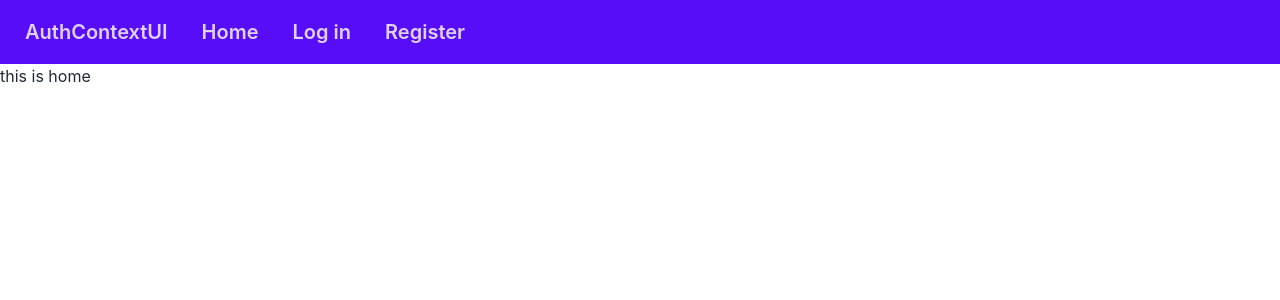
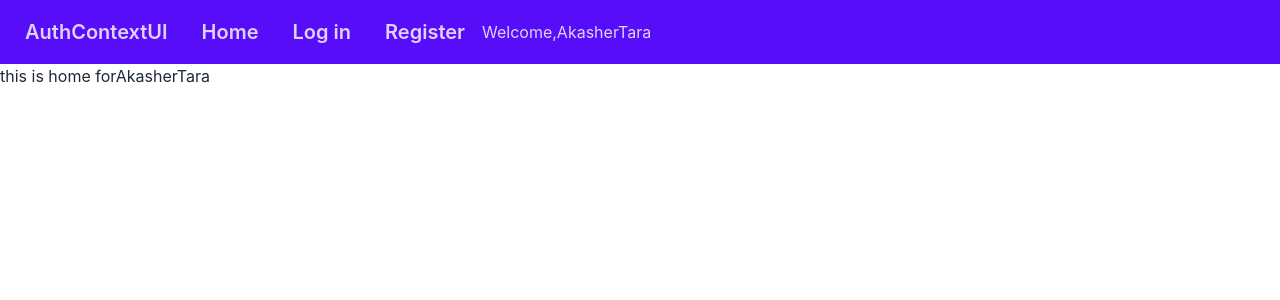
Before and after one commit to eqram1/auth-router-context-app, a React (Create React App) app: page / in a window 1280 px wide. Shown: the top 300 px of the page. Built offline with nearby package versions, Linux system fonts and the light colour scheme.

Commit message:
create user context for shared authentication &Aacces context value from anywhere inside the app

```diff
--- a/src/components/Header.js
+++ b/src/components/Header.js
@@ -1,8 +1,11 @@
-import React from 'react';
+import React, { useContext } from 'react';
 import { Link } from 'react-router-dom';
+import { AuthContext } from '../contexts/UserContext';
 
 
 const Header = () => {
+    const { user } = useContext(AuthContext);
+    console.log('context', user);
     return (
         <div>
             <div className="navbar bg-primary text-primary-content">
@@ -10,6 +13,7 @@
                 <Link className="btn btn-ghost normal-case text-xl" to='/'>Home</Link>
                 <Link className="btn btn-ghost normal-case text-xl" to='/login'>Log in</Link>
                 <Link className="btn btn-ghost normal-case text-xl" to='/register'>Register</Link>
+                {user?.displayName && <span>Welcome,{user.displayName}</span>}
             </div>
         </div>
     );
--- a/src/components/Home.js
+++ b/src/components/Home.js
@@ -1,9 +1,11 @@
-import React from 'react';
+import React, { useContext } from 'react';
+import { AuthContext } from '../contexts/UserContext';
 
 const Home = () => {
+    const { user } = useContext(AuthContext)
     return (
         <div>
-            <h2>this is home</h2>
+            <h2>this is home for{user?.displayName}</h2>
         </div>
     );
 };
--- /dev/null
+++ b/src/contexts/UserContext.js
@@ -0,0 +1,18 @@
+import React, { createContext, useState } from 'react';
+import { getAuth } from 'firebase/auth';
+import app from '../firebase/firebase.config';
+
+export const AuthContext = createContext();
+
+const auth = getAuth(app)
+const UserContext = ({ children }) => {
+    const [user, setUser] = useState({ displayName: 'AkasherTara' })
+    const authInfo = { user: user }
+    return (
+        <AuthContext.Provider value={authInfo}>
+            {children}
+        </AuthContext.Provider>
+    );
+};
+
+export default UserContext;
--- /dev/null
+++ b/src/firebase/firebase.config.js
@@ -0,0 +1,18 @@
+// Import the functions you need from the SDKs you need
+import { initializeApp } from "firebase/app";
+// TODO: Add SDKs for Firebase products that you want to use
+// https://firebase.google.com/docs/web/setup#available-libraries
+
+// Your web app's Firebase configuration
+const firebaseConfig = {
+    apiKey: "AIzaSyDJZcp42rnyTt45ywj_D-BH4r6vPQsFkXc",
+    authDomain: "auth-router-context-813b2.firebaseapp.com",
+    projectId: "auth-router-context-813b2",
+    storageBucket: "auth-router-context-813b2.appspot.com",
+    messagingSenderId: "259591657316",
+    appId: "1:259591657316:web:8bd1c1d3ea92ee1288cc71"
+};
+
+// Initialize Firebase
+const app = initializeApp(firebaseConfig);
+export default app;
--- a/src/index.js
+++ b/src/index.js
@@ -3,11 +3,14 @@
 import './index.css';
 import App from './App';
 import reportWebVitals from './reportWebVitals';
+import UserContext from './contexts/UserContext';
 
 const root = ReactDOM.createRoot(document.getElementById('root'));
 root.render(
   <React.StrictMode>
-    <App />
+    <UserContext>
+      <App />
+    </UserContext>
   </React.StrictMode>
 );
 
```
